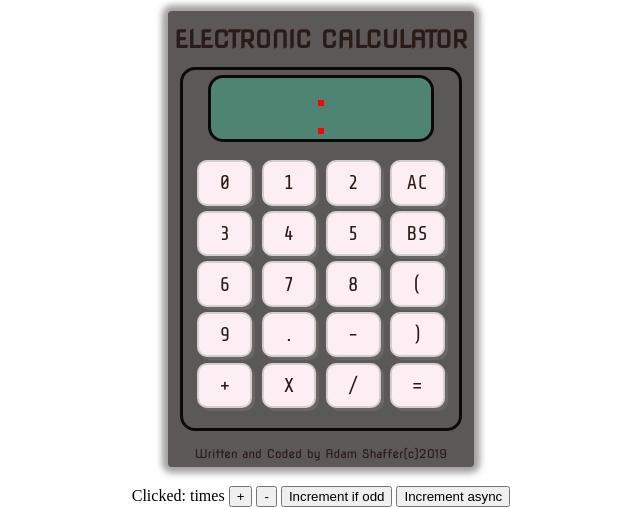
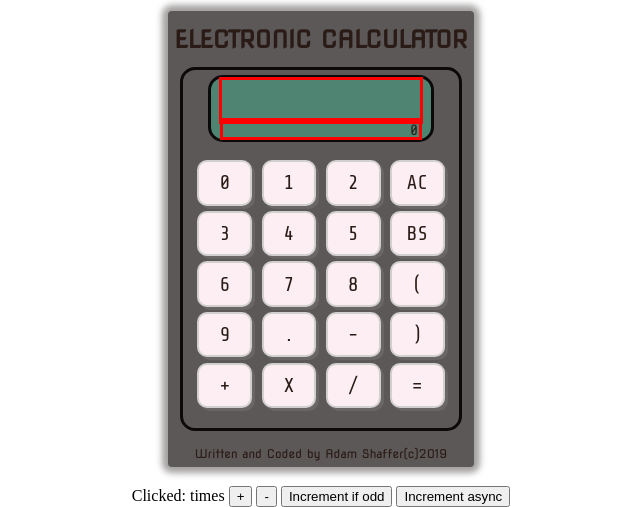
Before and after one commit to GreatDeveloper66/reduxCalculator, a PHP site: page / in a window 1280 px wide. Shown: the top 507 px of the page, without its empty margins (319-959 px from the left). Run offline with PHP 8.4, Linux system fonts and the light colour scheme; some libraries are stand-ins or nearby versions.

Commit message:
Add top and bottom displays with numerals

```diff
--- a/index.css
+++ b/index.css
@@ -77,7 +77,7 @@ body {
 /* line 73, /Users/adam/Desktop/My_Documents/Coding/Projects/reduxCalculator/index.scss */
 .numDisplay {
   display: grid;
-  grid-template: 4fr 1fr/1fr;
+  grid-template: auto 15px/1fr;
   justify-items: center;
   align-items: center;
   width: 80%;
@@ -119,20 +119,38 @@ body {
   grid-template: 1;
   justify-items: end;
   align-items: center;
-  font-family: var(--numFont);
-  font-size: 25px;
-  color: var(--headingBlack);
+  width: 90%;
+  height: 90%;
+  margin: 2px;
+  padding: 2px;
   border: 3px solid red; }
+  /* line 98, /Users/adam/Desktop/My_Documents/Coding/Projects/reduxCalculator/index.scss */
+  .topDisplay p {
+    margin: auto;
+    margin-left: 0;
+    margin-right: 0;
+    font-family: var(--numFont);
+    font-size: 25px;
+    color: var(--headingBlack); }
 
-/* line 98, /Users/adam/Desktop/My_Documents/Coding/Projects/reduxCalculator/index.scss */
+/* line 105, /Users/adam/Desktop/My_Documents/Coding/Projects/reduxCalculator/index.scss */
 .bottomDisplay {
   display: grid;
   grid-template: 1;
   justify-items: end;
   align-items: center;
-  font-family: var(--numFont);
-  font-size: 10px;
-  color: var(--headingBlack);
+  width: 90%;
+  height: 90%;
+  margin: 1px;
+  padding: 1px;
   border: 3px solid red; }
+  /* line 109, /Users/adam/Desktop/My_Documents/Coding/Projects/reduxCalculator/index.scss */
+  .bottomDisplay p {
+    margin: auto;
+    margin-left: 0;
+    margin-right: 0;
+    font-family: var(--numFont);
+    font-size: 15px;
+    color: var(--headingBlack); }
 
 /*# sourceMappingURL=index.css.map */
--- a/index.html
+++ b/index.html
@@ -21,8 +21,12 @@
      <div class="board">
        <div class="userBoard">
          <div class="numDisplay">
-           <div class="topDisplay"></div>
-           <div class="bottomDisplay"></div>
+           <div class="topDisplay">
+
+           </div>
+           <div class="bottomDisplay">
+             <p>0</p>
+           </div>
          </div>
          <div class="keyBoard">
           <div class="key">
--- a/index.scss
+++ b/index.scss
@@ -71,7 +71,7 @@ body {
   border: 3px solid var(--borderColor);
 }
 .numDisplay {
-  @include display(4fr 1fr/1fr, center, center);
+  @include display(auto 15px/1fr, center, center);
   @include sizing(80%, 80%, 2px, 2px);
   border-radius: 15px;
   border: 3px solid var(--borderColor);
@@ -92,11 +92,25 @@ body {
 }
 .topDisplay{
   @include display(1fr/1fr,end,center);
-  @include fonts(var(--numFont),25px,var(--headingBlack));
+
+  @include sizing(90%,90%,2px,2px);
   border:3px solid red;
+  p{
+    margin: auto;
+    margin-left: 0;
+    margin-right: 0;
+    @include fonts(var(--numFont),25px,var(--headingBlack));
+  }
 }
 .bottomDisplay {
   @include display(1fr/1fr,end,center);
-  @include fonts(var(--numFont),10px,var(--headingBlack));
+  @include sizing(90%,90%,1px,1px);
   border: 3px solid red;
+  p {
+    margin: auto;
+    margin-left: 0;
+    margin-right: 0;
+    @include fonts(var(--numFont),15px,var(--headingBlack));
+
+  }
 }
```
Also changed, not shown: 1 other file.
